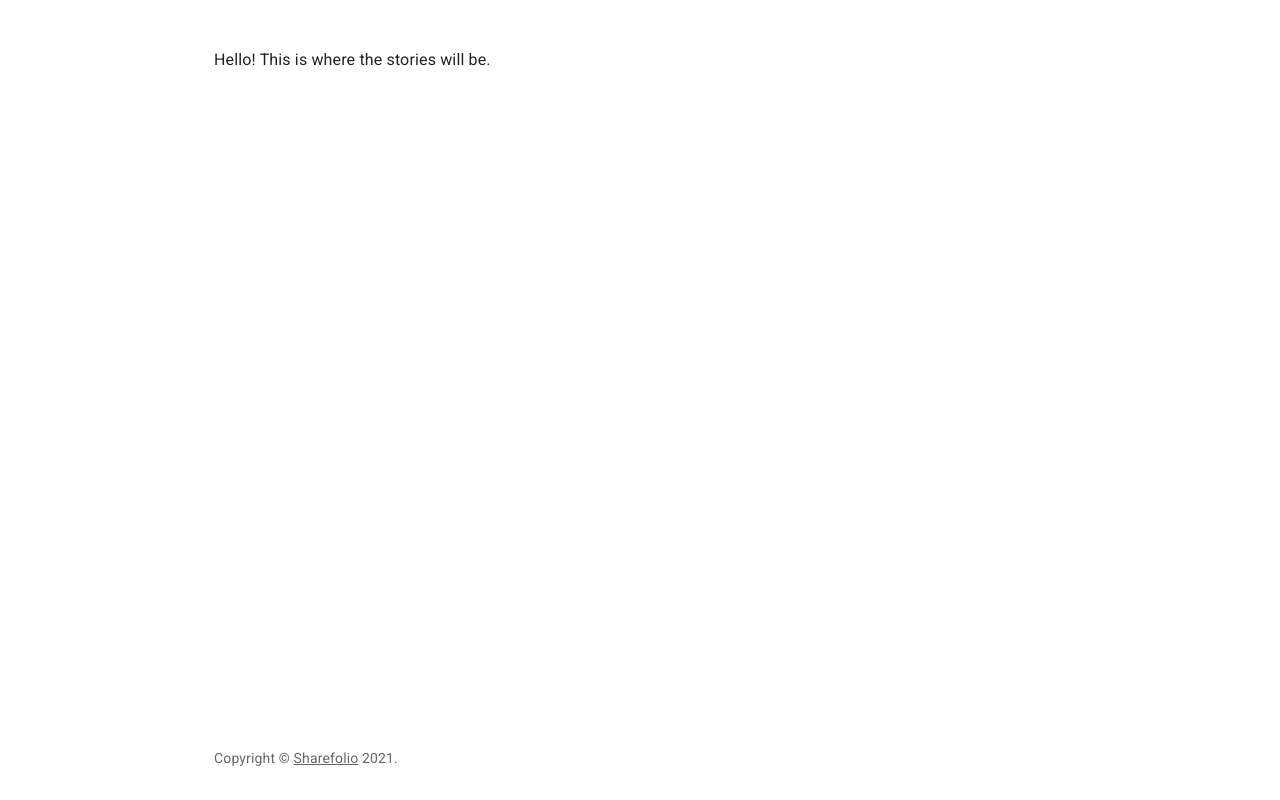
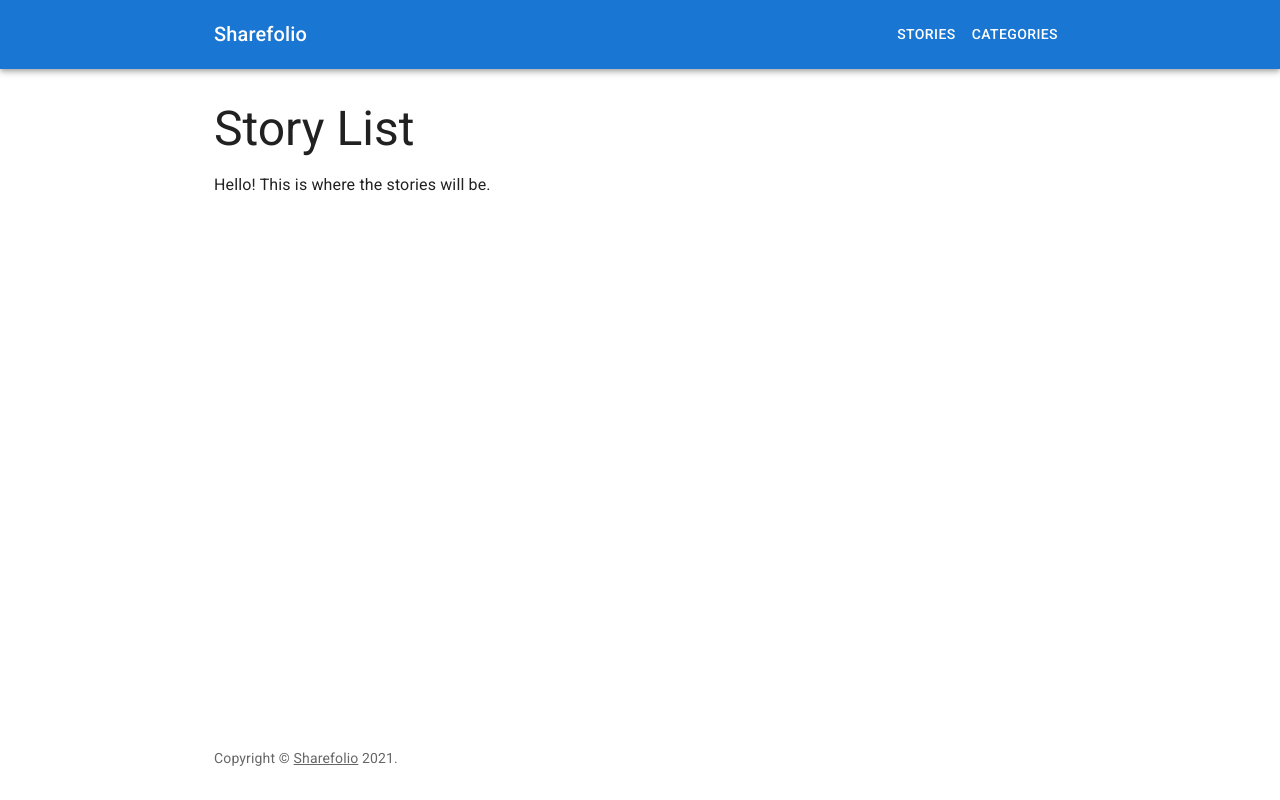
Before and after one commit to mluo24/sharefolio-frontend, a React (Create React App) app: page /stories in a window 1280 px wide. Built offline with nearby package versions, Linux system fonts and the light colour scheme.

Commit message:
Added navbar and router changes

```diff
--- a/src/App.tsx
+++ b/src/App.tsx
@@ -1,11 +1,42 @@
 import "./App.css";
-import { ThemeProvider, createTheme } from "@mui/material";
-import { BrowserRouter, Route, Routes } from "react-router-dom";
+import { ThemeProvider, createTheme, LinkProps } from "@mui/material";
+import {
+  Link as RouterLink,
+  LinkProps as RouterLinkProps,
+  BrowserRouter,
+  Route,
+  Routes,
+} from "react-router-dom";
+
 import Home from "./Pages/Home";
-import Index from "./Pages/Index";
+import Stories from "./Pages/Stories";
 import GeneralLayout from "./GeneralLayout";
+import React from "react";
 
-const theme = createTheme();
+const LinkBehavior = React.forwardRef<
+  any,
+  Omit<RouterLinkProps, "to"> & { href: RouterLinkProps["to"] }
+>((props, ref) => {
+  const { href, ...other } = props;
+  // Map href (MUI) -> to (react-router)
+  return <RouterLink ref={ref} to={href} {...other} />;
+});
+
+const theme = createTheme({
+  components: {
+    MuiLink: {
+      defaultProps: {
+        component: LinkBehavior,
+      } as LinkProps,
+    },
+    MuiButtonBase: {
+      defaultProps: {
+        disableRipple: true,
+        LinkComponent: LinkBehavior,
+      },
+    },
+  },
+});
 
 const App = () => {
   return (
@@ -14,7 +45,7 @@ const App = () => {
         <Routes>
           <Route element={<GeneralLayout />}>
             <Route path="/" element={<Home />} />
-            <Route path="stories" element={<Index />} />
+            <Route path="stories" element={<Stories />} />
           </Route>
         </Routes>
       </BrowserRouter>
--- a/src/Components/Navbar.tsx
+++ b/src/Components/Navbar.tsx
@@ -1,55 +1,63 @@
 import {
   AppBar,
-    Avatar,
   Box,
   Button,
   Container,
   IconButton,
+  Link,
   Menu,
   MenuItem,
   Toolbar,
-    Tooltip,
-    Typography
+  Typography,
 } from "@mui/material";
-import MenuIcon from '@mui/icons-material/Menu';
+import MenuIcon from "@mui/icons-material/Menu";
 import React from "react";
 
-const pages = ['Products', 'Pricing', 'Blog'];
-const settings = ['Profile', 'Account', 'Dashboard', 'Logout'];
+const pages = [
+  { name: "Stories", url: "/stories" },
+  { name: "Categories", url: "/categories" },
+];
+// const settings = ["Profile", "Account", "Dashboard", "Logout"];
 
 const Navbar = () => {
-    const [anchorElNav, setAnchorElNav] = React.useState<null | HTMLElement>(null);
-    const [anchorElUser, setAnchorElUser] = React.useState<null | HTMLElement>(null);
+  const [anchorElNav, setAnchorElNav] = React.useState<null | HTMLElement>(
+    null
+  );
+  //   const [anchorElUser, setAnchorElUser] = React.useState<null | HTMLElement>(
+  //     null
+  //   );
 
   const handleOpenNavMenu = (event: React.MouseEvent<HTMLElement>) => {
     setAnchorElNav(event.currentTarget);
   };
-    const handleOpenUserMenu = (event: React.MouseEvent<HTMLElement>) => {
-        setAnchorElUser(event.currentTarget);
-    };
+  //   const handleOpenUserMenu = (event: React.MouseEvent<HTMLElement>) => {
+  //     setAnchorElUser(event.currentTarget);
+  //   };
 
   const handleCloseNavMenu = () => {
     setAnchorElNav(null);
   };
 
-    const handleCloseUserMenu = () => {
-        setAnchorElUser(null);
-    };
+  //   const handleCloseUserMenu = () => {
+  //     setAnchorElUser(null);
+  //   };
 
   return (
     <AppBar position="static">
-            <Container maxWidth="xl">
+      <Container maxWidth="md">
         <Toolbar disableGutters>
           <Typography
             variant="h6"
             noWrap
             component="div"
-                        sx={{ mr: 2, display: { xs: 'none', md: 'flex' } }}
+            sx={{ mr: 2, display: { xs: "none", md: "flex" } }}
           >
-                        LOGO
+            <Link href="/" color="inherit" underline="none">
+              Sharefolio
+            </Link>
           </Typography>
 
-                    <Box sx={{ flexGrow: 1, display: { xs: 'flex', md: 'none' } }}>
+          <Box sx={{ flexGrow: 1, display: { xs: "flex", md: "none" } }}>
             <IconButton
               size="large"
               aria-label="account of current user"
@@ -64,23 +72,23 @@ const Navbar = () => {
               id="menu-appbar"
               anchorEl={anchorElNav}
               anchorOrigin={{
-                                vertical: 'bottom',
-                                horizontal: 'left',
+                vertical: "bottom",
+                horizontal: "left",
               }}
               keepMounted
               transformOrigin={{
-                                vertical: 'top',
-                                horizontal: 'left',
+                vertical: "top",
+                horizontal: "left",
               }}
               open={Boolean(anchorElNav)}
               onClose={handleCloseNavMenu}
               sx={{
-                                display: { xs: 'block', md: 'none' },
+                display: { xs: "block", md: "none" },
               }}
             >
-                            {pages.map((page) => (
-                                <MenuItem key={page} onClick={handleCloseNavMenu}>
-                                    <Typography textAlign="center">{page}</Typography>
+              {pages.map((page, i) => (
+                <MenuItem key={i} onClick={handleCloseNavMenu}>
+                  <Typography textAlign="center">{page.name}</Typography>
                 </MenuItem>
               ))}
             </Menu>
@@ -89,22 +97,32 @@ const Navbar = () => {
             variant="h6"
             noWrap
             component="div"
-                        sx={{ flexGrow: 1, display: { xs: 'flex', md: 'none' } }}
+            sx={{
+              flexGrow: 1,
+              display: { xs: "flex", md: "none" },
+              justifyContent: { xs: "flex-end" },
+            }}
           >
-                        LOGO
+            Sharefolio
           </Typography>
-                    <Box sx={{ flexGrow: 1, display: { xs: 'none', md: 'flex' } }}>
-                        {pages.map((page) => (
+          <Box
+            sx={{
+              flexGrow: 1,
+              display: { xs: "none", md: "flex" },
+              justifyContent: { md: "flex-end" },
+            }}
+          >
+            {pages.map((page, i) => (
               <Button
-                                key={page}
-                                onClick={handleCloseNavMenu}
-                                sx={{ my: 2, color: 'white', display: 'block' }}
+                key={i}
+                href={page.url}
+                sx={{ my: 2, color: "white", display: "block" }}
               >
-                                {page}
+                {page.name}
               </Button>
             ))}
           </Box>
-
+          {/*
           <Box sx={{ flexGrow: 0 }}>
             <Tooltip title="Open settings">
               <IconButton onClick={handleOpenUserMenu} sx={{ p: 0 }}>
@@ -112,17 +130,17 @@ const Navbar = () => {
               </IconButton>
             </Tooltip>
             <Menu
-                            sx={{ mt: '45px' }}
+              sx={{ mt: "45px" }}
               id="menu-appbar"
               anchorEl={anchorElUser}
               anchorOrigin={{
-                                vertical: 'top',
-                                horizontal: 'right',
+                vertical: "top",
+                horizontal: "right",
               }}
               keepMounted
               transformOrigin={{
-                                vertical: 'top',
-                                horizontal: 'right',
+                vertical: "top",
+                horizontal: "right",
               }}
               open={Boolean(anchorElUser)}
               onClose={handleCloseUserMenu}
@@ -133,7 +151,7 @@ const Navbar = () => {
                 </MenuItem>
               ))}
             </Menu>
-                    </Box>
+          </Box> */}
         </Toolbar>
       </Container>
     </AppBar>
--- a/src/GeneralLayout.tsx
+++ b/src/GeneralLayout.tsx
@@ -1,6 +1,7 @@
 import { Box, Container } from "@mui/material";
 import Footer from "./Components/Footer";
 import { Outlet } from "react-router-dom";
+import Navbar from "./Components/Navbar";
 
 const GeneralLayout = () => {
   return (
@@ -11,6 +12,7 @@ const GeneralLayout = () => {
         minHeight: "100vh",
       }}
     >
+      <Navbar />
       <Container component="main" sx={{ mt: 4, mb: 2 }} maxWidth="md">
         <Outlet />
       </Container>
--- a/src/Pages/Index.tsx
+++ /dev/null
@@ -1,10 +0,0 @@
-
-const Index = () => {
-    return (
-            <p>
-                Hello! This is where the stories will be.
-            </p>
-    )
-}
-
-export default Index;
--- /dev/null
+++ b/src/Pages/Stories.tsx
@@ -0,0 +1,14 @@
+import { Typography } from "@mui/material";
+
+const Stories = () => {
+  return (
+    <>
+      <Typography variant="h3" component="h1" gutterBottom>
+        Story List
+      </Typography>
+      <p>Hello! This is where the stories will be.</p>
+    </>
+  );
+};
+
+export default Stories;
```
Lines whose indentation alone changed are shown as unchanged.
